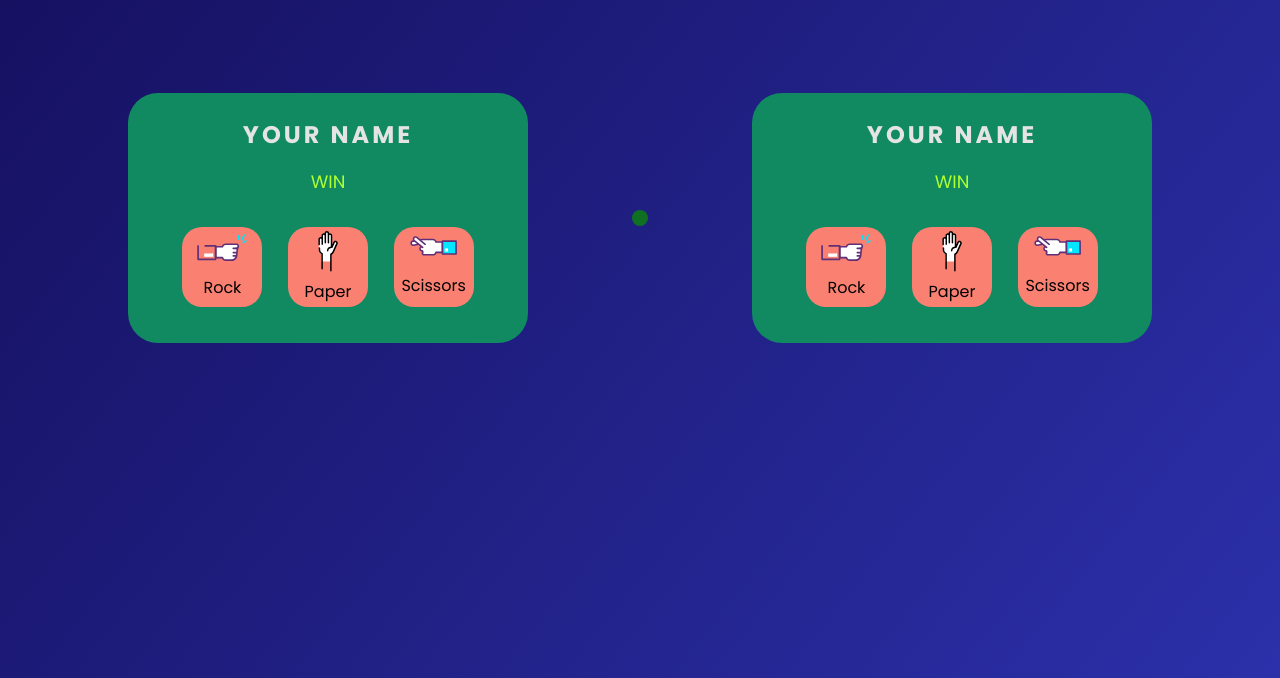
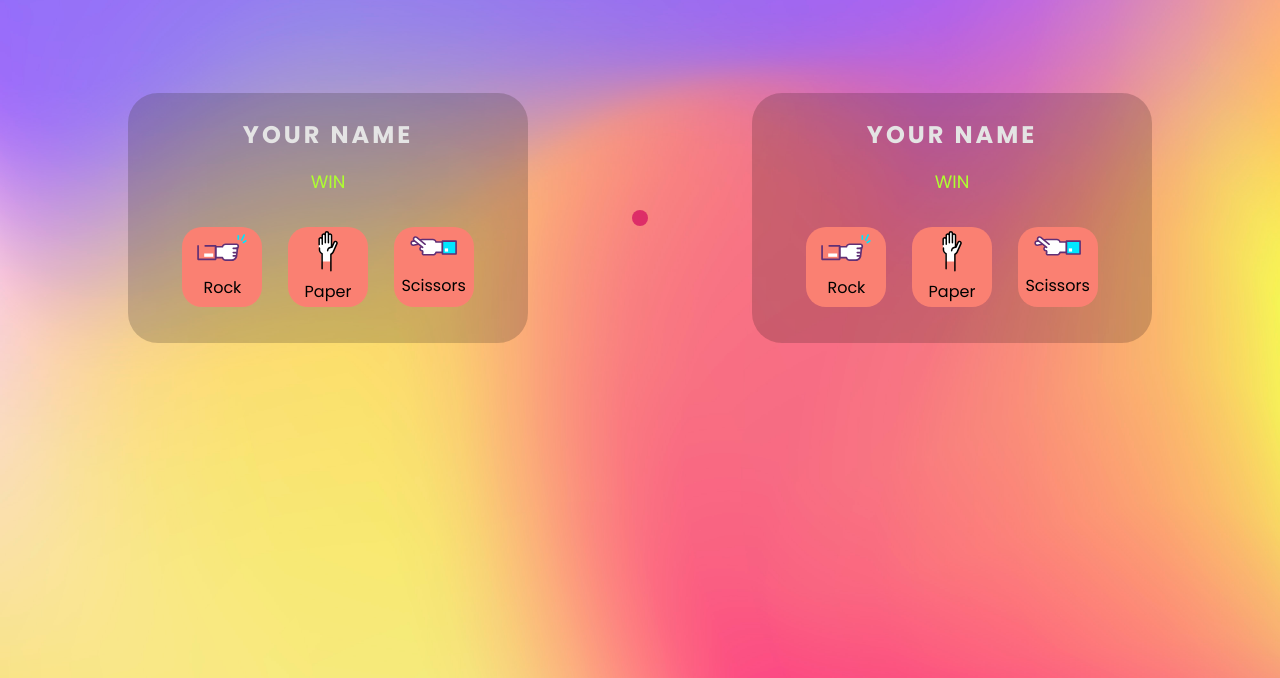
Before and after one commit to FariyaIslam/rock-paper-scissors-web, a website: page index.html in a window 1280 px wide. Shown: the part 122-800 px from the top of the page. Drawn offline with Linux system fonts and the light colour scheme.

Commit message:
backgournd image changed

```diff
--- a/styles.css
+++ b/styles.css
@@ -19,10 +19,11 @@ body {
   width: 400px;
   height: 250px;
   /* background-color: salmon; */
-  background-color: #118a62;
+  background-color: #0000002c;
   border-radius: 30px;
   margin: 1rem 0;
   padding: 0.5rem 1rem;
+  backdrop-filter: blur(400px);
 }
 
 .box:hover {
@@ -62,8 +63,11 @@ body {
 }
 #game__board {
   height: 100vh;
+  /* background: linear-gradient(129.03deg, #130d58 -6.35%, #343cc6 136.81%); */
+  background: url("./images/bg2.jpg") no-repeat;
+  background-position: center;
+  background-size: cover;
 
-  background: linear-gradient(129.03deg, #130d58 -6.35%, #343cc6 136.81%);
 }
 
 .game__header h1{
@@ -102,7 +106,7 @@ body {
   .winner__card {
     padding: .5rem;
     border-radius: 10px;
-    background-color: rgba(11, 131, 11, 0.808);
+    background-color: rgba(214, 25, 98, 0.808);
   }
   .winner__card p{
     color: white
```
Also changed, not shown: package.json (added, +20 -0 lines), app.js (line endings or trailing spaces), images/bg.jpg (added), images/bg2.jpg (added).
